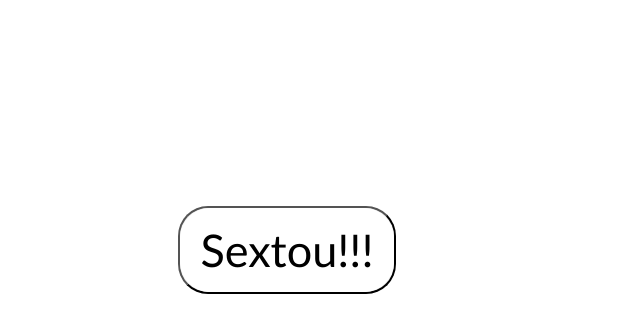
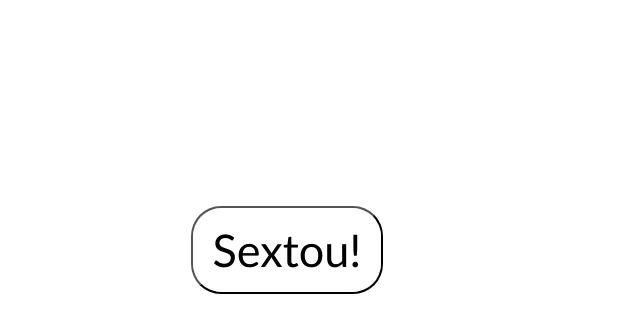
Before and after one commit to Chaianny/sextou, a plain HTML site: page index.html in a window 1280 px wide. Shown: the part 402-734 px from the top of the page, without its empty margins (353-993 px from the left). Drawn offline with Linux system fonts and the light colour scheme.

Commit message:
sextou att

```diff
--- a/index.html
+++ b/index.html
@@ -9,7 +9,7 @@
   <title>Sextou dos crias</title>
 </head>
 <body>
-  <button class="btn">Sextou!!!
+    <a href="https://www.youtube.com/watch?v=n8rNAbmshc8"><button id="btn" class="btn" > Sextou! </button></a>
   </button>
   <div class="image-container">
     <img src="https://mir-s3-cdn-cf.behance.net/project_modules/disp/66e173104489097.5f63e06315ba0.png" alt="zequinha-aprovando">
```
